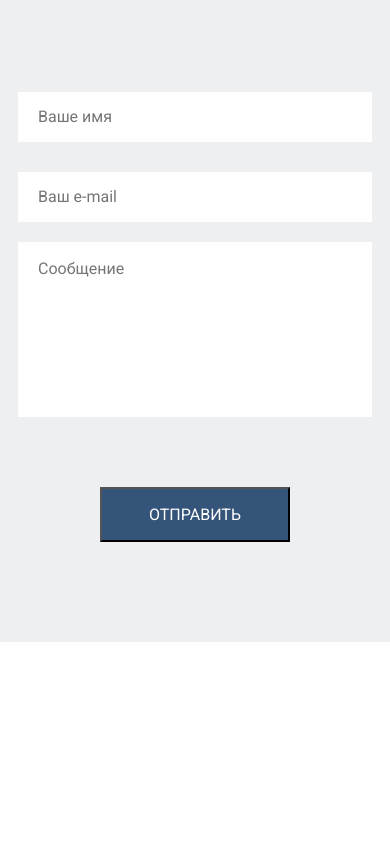
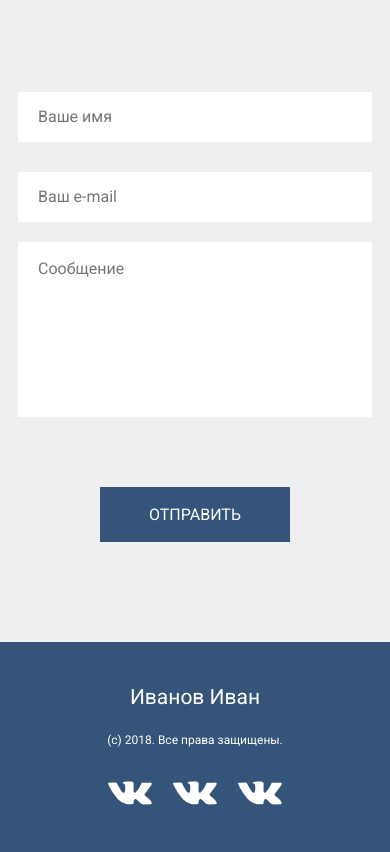
Before and after one commit to Kiraradi/About_me, a plain HTML site: page index.html in a window 390 px wide. Shown: the part 4556-5408 px from the top of the page. Before the commit the page ends 5198 px from the top, so only its background shows below. Drawn offline with Linux system fonts and the light colour scheme.

Commit message:
added a website section 'footer' for desktop and mobile devices

```diff
--- a/css/style.css
+++ b/css/style.css
@@ -30,6 +30,7 @@ ul {
     background-color: #34547A;
     cursor: pointer;
     color: #FFFFFF;
+    border: none;
 }
 
 /* HEADER */
@@ -470,3 +471,64 @@ ul {
    }
 
 }
+
+/* FOOTER */
+
+.footer {
+    width: 100%;
+    background-color: #34547A;
+    height: 151px;
+    display: flex;
+    align-items: center;
+    justify-content: center;
+}
+
+.footer_content {
+    display: flex;
+    width: 100%;
+    justify-content: space-between;
+    align-items: center;
+}
+
+.footer_info {
+    color: #FFFFFF;
+    display: flex;
+    flex-direction: column;
+    gap: 20px;
+}
+
+.footer_info_name {
+    font-size: 21px;
+    line-height: 24.61px;
+    text-align: left;
+}
+
+.footer_copyright {
+    font-size: 13px;
+    line-height: 21.33px;
+    text-align: left;
+}
+
+.footer_links_list {
+    display: flex;
+    gap: 21px;
+}
+
+@media(max-width: 650px) {
+    .footer {
+        height: 210px;
+    }
+
+    .footer_content {
+        flex-direction: column;
+        gap: 30px;
+    }
+
+    .footer_info {
+        align-items: center;
+    }
+
+    .footer_copyright {
+        font-size: 12px;
+    }
+}
--- a/index.html
+++ b/index.html
@@ -21,16 +21,16 @@
                     <a class="navigation__link" href="#">ГЛАВНАЯ</a>
                 </li>
                 <li class="navigation__item">
-                    <a class="navigation__link" href="#">ОБ АВТОР</a>
+                    <a class="navigation__link" href="#about">ОБ АВТОР</a>
                 </li>
                 <li class="navigation__item">
-                    <a class="navigation__link" href="#">РАБОТЫ</a>
+                    <a class="navigation__link" href="#projects">РАБОТЫ</a>
                 </li>
                 <li class="navigation__item">
-                    <a class="navigation__link" href="#">ПРОЦЕСС</a>
+                    <a class="navigation__link" href="#work">ПРОЦЕСС</a>
                 </li>
                 <li class="navigation__item">
-                    <a class="navigation__link" href="#">КОНТАКТЫ</a>
+                    <a class="navigation__link" href="#footer">КОНТАКТЫ</a>
                 </li>
 
             </ul>
@@ -45,7 +45,7 @@
         </div>
     </header>
     <main>
-        <section class="section section_about">
+        <section class="section section_about" id="about">
             <div class="section__description ">
                 <h2 class="section__title">Обо мне</h2>
                 <p class="section__text">Lorem Ipsum - это текст-"рыба", часто используемый в печати и вэб-дизайне. Lorem Ipsum является стандартной "рыбой" для текстов на латинице с начала XVI века.</p>
@@ -127,7 +127,7 @@
 
 
         </section>
-        <section class="section background_color_grey section_work">
+        <section class="section background_color_grey section_work" id="work">
             <div class="section__description">
                 <h2 class="section__title">Как я работаю</h2>
                 <p class="section__text">Lorem Ipsum - это текст-"рыба", часто используемый в печати и вэб-дизайне. Lorem Ipsum является стандартной "рыбой" для текстов на латинице с начала XVI века.</p>
@@ -138,7 +138,7 @@
             </div>
         </section>
 
-        <section class="section section_projects">
+        <section class="section section_projects" id="projects">
             <div class="section_projects_block">
                 <div class="section_project">
                     <img class="section_project_img" src="./image/first-project.png" alt="first_project">
@@ -197,6 +197,32 @@
 
             </form>
         </section>
+
+        <footer class="footer" id="footer">
+            <div class="footer_content width__lock">
+                <div class="footer_info">
+                    <p class="footer_info_name">Иванов Иван</p>
+                    <p class="footer_copyright">(с) 2018. Все права защищены.</p>
+                </div>
+                <ul class="footer_links_list">
+                    <li class="footer_links_item">
+                        <a class="footer_link" href="#">
+                            <img class="footer_link_img" src="./svg/vk_label.svg" alt="vk_label">
+                        </a>
+                    </li>
+                    <li class="footer_links_item">
+                        <a class="footer_link" href="#">
+                            <img class="footer_link_img" src="./svg/vk_label.svg" alt="vk_label">
+                        </a>
+                    </li>
+                    <li class="footer_links_item">
+                        <a class="footer_link" href="#">
+                            <img class="footer_link_img" src="./svg/vk_label.svg" alt="vk_label">
+                        </a>
+                    </li>
+                </ul>
+            </div>
+        </footer>
     </main>
 </body>
 </html>
```
Also changed, not shown: svg/vk_label.svg (added).
